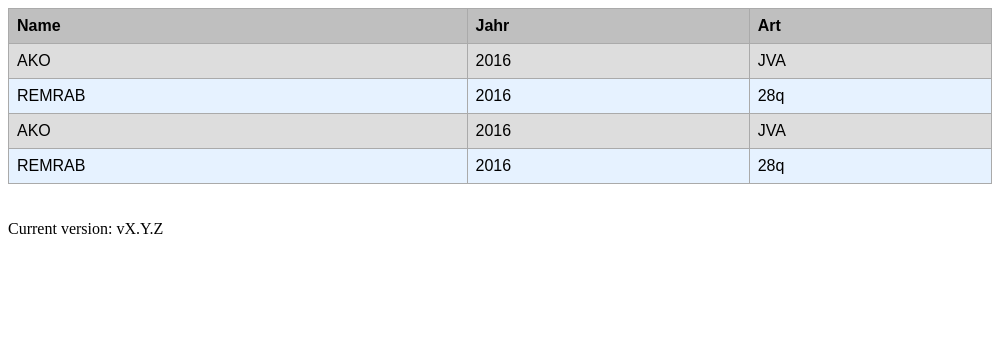
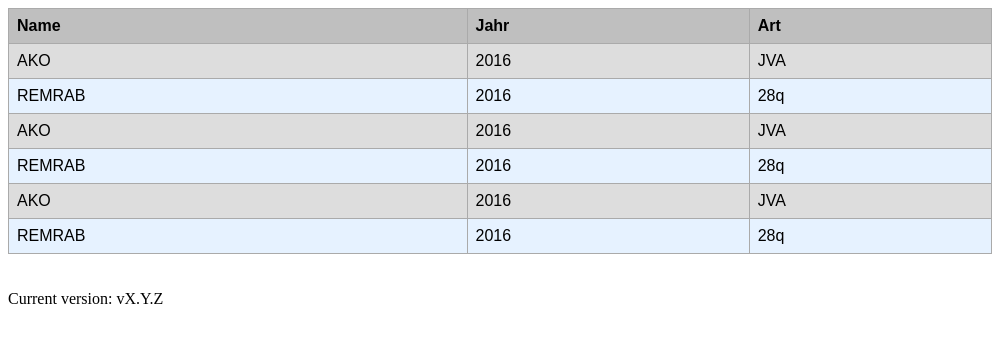
Before and after one commit to Borsi92/auto-update-app-public, an Electron app: page index.html in a window 1000 px wide. Drawn offline with Linux system fonts and the light colour scheme; no server answers.

Commit message:
version change

```diff
--- a/index.html
+++ b/index.html
@@ -33,6 +33,16 @@
               <td>2016</td>
               <td>28q</td>
             </tr>
+            <tr>
+                    <td>AKO</td>
+                    <td>2016</td>
+                    <td>JVA</td>
+                </tr>
+                <tr>
+                  <td>REMRAB</td>
+                  <td>2016</td>
+                  <td>28q</td>
+                </tr>
       </table>
 
       <br><br>
--- a/package.json
+++ b/package.json
@@ -1,6 +1,6 @@
 {
   "name": "auto-update-app",
-  "version": "1.0.3",
+  "version": "1.0.4",
   "description": "",
   "main": "main.js",
   "scripts": {
```
